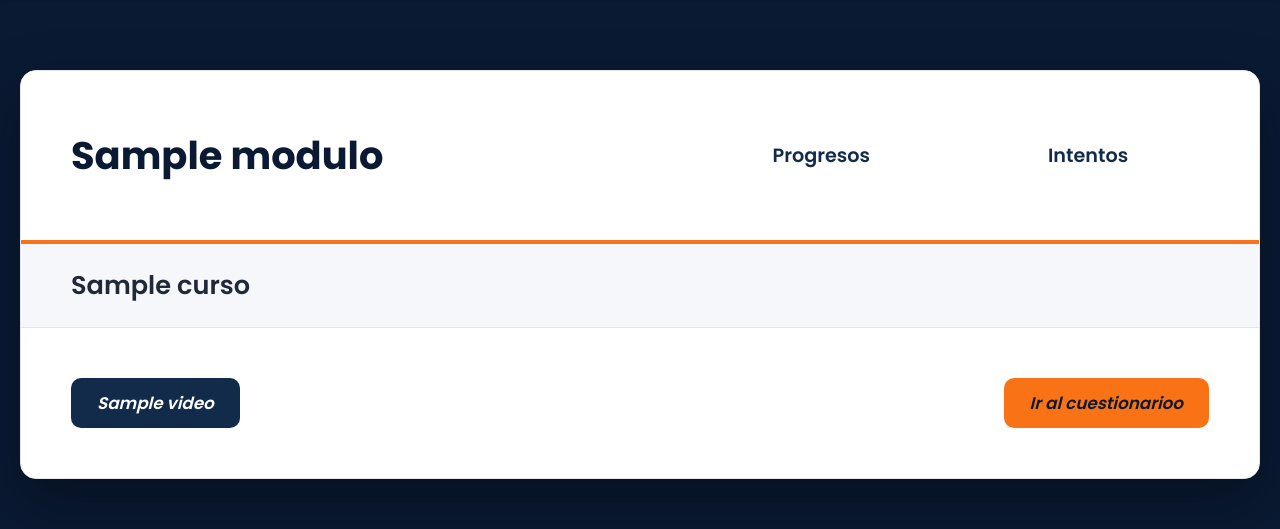
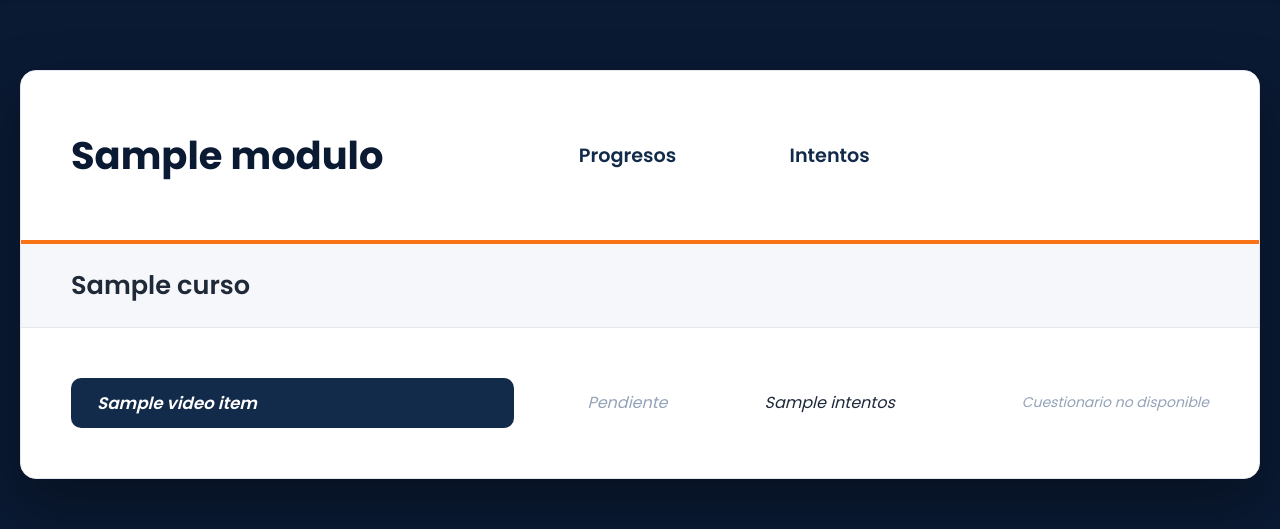
Before and after one commit to Angie-NRC/Proyecto-Onboarding, a Django app: template Proyecto-Onboarding-nicolas/templates/cursos.html in a window 1280 px wide. Shown: the part 65-594 px from the top of the page. Run offline with Django 5.2, Linux system fonts and the light colour scheme; the template is opened without the code that fills it: most values are stand-ins (such as "Sample title", 1, 10 or a date in 2020); some libraries are stand-ins or nearby versions.

Commit message:
progreso y intentos

```diff
--- a/Proyecto-Onboarding-nicolas/static/css/cursos_Estilos.css
+++ b/Proyecto-Onboarding-nicolas/static/css/cursos_Estilos.css
@@ -35,7 +35,7 @@ body {
 
 .titulosCursos {
     display: grid;
-    grid-template-columns: 2.5fr 1fr 1fr;
+    grid-template-columns: 2.5fr 1fr 1fr 1.5fr;
     gap: 25px;
     align-items: center;
     padding: 40px 50px;
@@ -83,8 +83,8 @@ body {
 .cursosDisponibles li {
     padding: 26px 50px;
     border-bottom: 1px solid var(--borde);
-    display: flex;
-    justify-content: space-between;
+    display: grid;
+    grid-template-columns: 2.5fr 1fr 1fr 1.5fr;
     align-items: center;
     gap: 25px;
     background: #ffffff;
--- a/Proyecto-Onboarding-nicolas/templates/cursos.html
+++ b/Proyecto-Onboarding-nicolas/templates/cursos.html
@@ -19,28 +19,47 @@
             <h2 class="nombreCurso">{{ modulo.nombre }}</h2>
             <h2 class="progreso">Progresos</h2>
             <h2 class="Intententos">Intentos</h2>
+            <div></div>
         </div>
-        {% for curso in modulo.curso_set.all %}
+        {% for c in cursos_data %}
             <div class="cursosTitulo">
-                <h2>{{ curso.nombreCurso }}</h2>
+                <h2>{{ c.curso.nombreCurso }}</h2>
             </div>
             <ul>
-                {% for video in curso.videos.all %}
+                {% for video_item in c.videos_data %}
                     <li>
-                        <a href="{% url 'videosCursos' video.id %}">
-                            {{ video.nombreVideo }}
+                        <a href="{% url 'videosCursos' video_item.id %}">
+                            {{ video_item.nombreVideo }}
                         </a>
 
+                        <div style="text-align: center; color: #1e293b; font-weight: 500;">
+                            {% if video_item.visto %}
+                                <span style="color: #22c55e;">✅ Visto</span>
+                            {% else %}
+                                <span style="color: #94a3b8;">Pendiente</span>
+                            {% endif %}
+                        </div>
 
-                        <a href="{% url 'examen' video.id %}">
-                            Ir al cuestionarioo
-                        </a>
+                        <div style="text-align: center; color: #1e293b; font-weight: 500;">
+                            <span>{{ video_item.intentos }}</span>
+                            {% if video_item.aprobado %}
+                                <span style="color: #22c55e; font-size: 12px; margin-left: 4px;">(Aprobado)</span>
+                            {% endif %}
+                        </div>
+
+                        {% if video_item.tiene_examen %}
+                            <a href="{% url 'examen' video_item.id %}">
+                                Ir al cuestionario
+                            </a>
+                        {% else %}
+                            <span style="color: #94a3b8; font-size: 14px; margin-left: 10px; display: inline-block; text-align: right;">Cuestionario no disponible</span>
+                        {% endif %}
 
                     </li>
 
                 {% empty %}
 
-                    <li>
+                    <li style="grid-column: 1 / -1; justify-content: center;">
                         Este curso no tiene videos
                     </li>
 
```
Also changed, not shown: Proyecto-Onboarding-nicolas/WebDjango/views.py (+49 -1 lines), Proyecto-Onboarding-nicolas/db.sqlite3.
